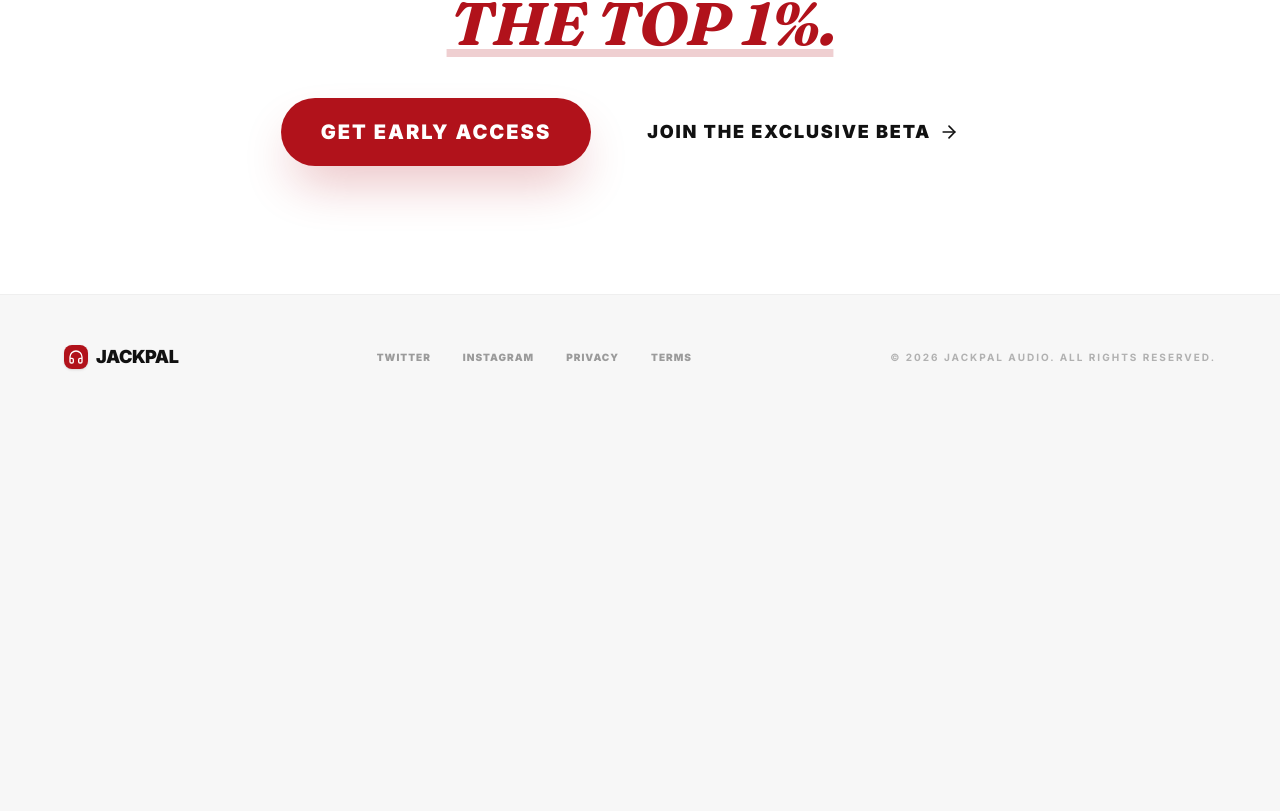
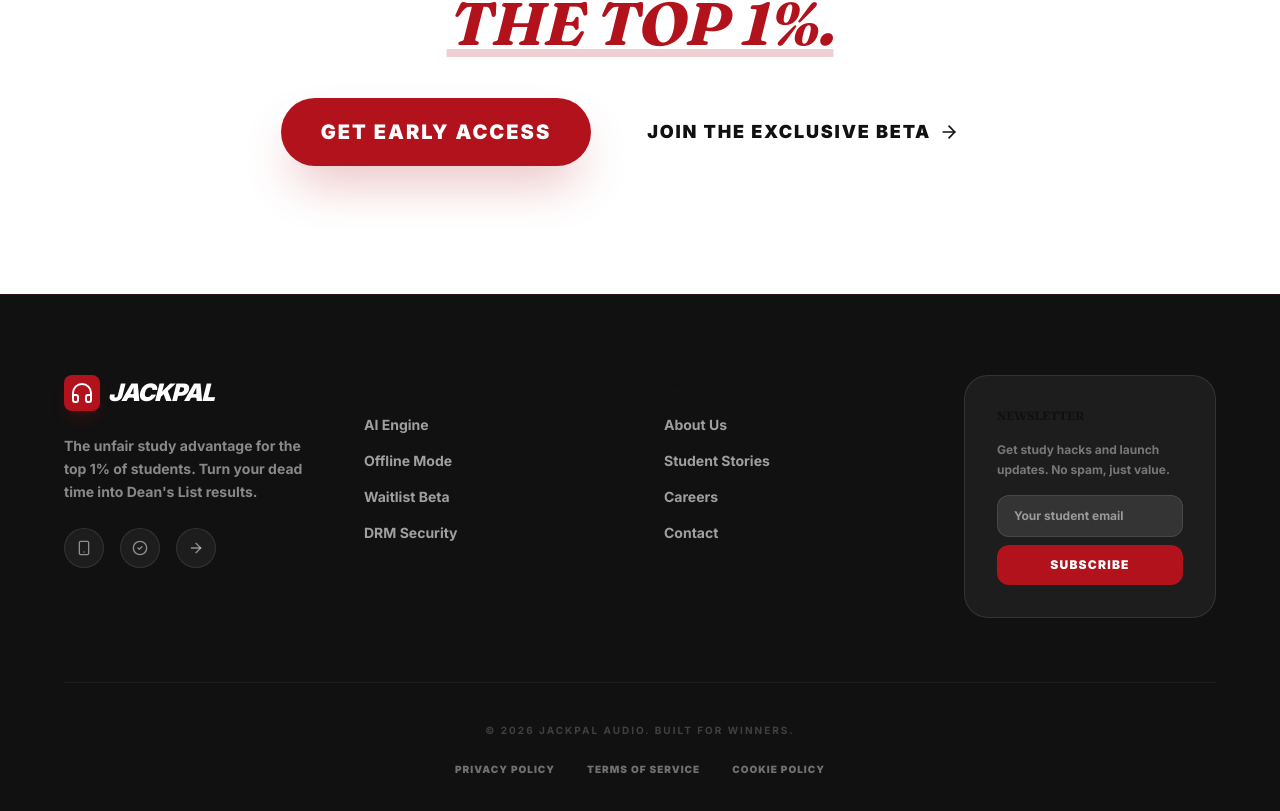
Before and after one commit to Anasabubakar/JackPal, a Next.js app: page / in a window 1280 px wide. Shown: the part 5826-6637 px from the top of the page. Before the commit the page ends 6245 px from the top, so only its background shows below. Built offline with nearby package versions, Linux system fonts and the light colour scheme.

Commit message:
feat: complete footer rehaul with modern grid and newsletter section

```diff
--- a/src/app/page.tsx
+++ b/src/app/page.tsx
@@ -540,24 +540,84 @@ export default function Home() {
       </main>
 
       {/* Footer */}
-      <footer className="border-t border-[#EFEFEF] bg-[#F7F7F7] py-12">
+      <footer className="bg-[#111111] text-white pt-20 pb-10 border-t border-[#B1121B]/20">
         <div className="section-container">
-          <div className="flex flex-col md:flex-row justify-between items-center gap-8">
-            <div className="flex items-center gap-2">
-              <div className="bg-[#B1121B] p-1 rounded-lg shadow-sm">
-                <Headphones className="h-4 w-4 text-white" />
+          <div className="grid grid-cols-1 md:grid-cols-4 gap-12 mb-16">
+            {/* Brand Column */}
+            <div className="col-span-1 md:col-span-1 space-y-6">
+              <div className="flex items-center gap-2">
+                <div className="bg-[#B1121B] p-1.5 rounded-lg shadow-lg shadow-[#B1121B]/20">
+                  <Headphones className="h-6 w-6 text-white" />
+                </div>
+                <span className="text-2xl font-black tracking-tighter uppercase italic">JackPal</span>
               </div>
-              <span className="text-lg font-black tracking-tight uppercase">JackPal</span>
+              <p className="text-white/50 text-sm font-bold leading-relaxed">
+                The unfair study advantage for the top 1% of students. Turn your dead time into Dean's List results.
+              </p>
+              <div className="flex gap-4">
+                <a href="#" className="h-10 w-10 bg-white/5 border border-white/10 rounded-full flex items-center justify-center hover:bg-[#B1121B] hover:border-[#B1121B] transition-all group">
+                  <span className="sr-only">Twitter</span>
+                  <Smartphone className="h-4 w-4 text-white/50 group-hover:text-white" />
+                </a>
+                <a href="#" className="h-10 w-10 bg-white/5 border border-white/10 rounded-full flex items-center justify-center hover:bg-[#B1121B] hover:border-[#B1121B] transition-all group">
+                  <span className="sr-only">Instagram</span>
+                  <CheckCircle2 className="h-4 w-4 text-white/50 group-hover:text-white" />
+                </a>
+                <a href="#" className="h-10 w-10 bg-white/5 border border-white/10 rounded-full flex items-center justify-center hover:bg-[#B1121B] hover:border-[#B1121B] transition-all group">
+                  <span className="sr-only">LinkedIn</span>
+                  <ArrowRight className="h-4 w-4 text-white/50 group-hover:text-white" />
+                </a>
+              </div>
             </div>
-            <div className="flex gap-8 text-[10px] font-black uppercase tracking-widest text-[#111111]/40">
-              <a href="#" className="hover:text-[#B1121B] transition-colors">Twitter</a>
-              <a href="#" className="hover:text-[#B1121B] transition-colors">Instagram</a>
-              <a href="#" className="hover:text-[#B1121B] transition-colors">Privacy</a>
-              <a href="#" className="hover:text-[#B1121B] transition-colors">Terms</a>
+
+            {/* Links Columns */}
+            <div>
+              <h4 className="text-xs font-black uppercase tracking-[0.2em] text-[#B1121B] mb-6">Product</h4>
+              <ul className="space-y-4 text-sm font-bold text-white/60">
+                <li><a href="#features" className="hover:text-white transition-colors">AI Engine</a></li>
+                <li><a href="#pricing" className="hover:text-white transition-colors">Offline Mode</a></li>
+                <li><a href="#" className="hover:text-white transition-colors">Waitlist Beta</a></li>
+                <li><a href="#" className="hover:text-white transition-colors">DRM Security</a></li>
+              </ul>
             </div>
-            <p className="text-[10px] font-bold text-[#111111]/30 uppercase tracking-[0.2em]">
-              &copy; 2026 JackPal Audio. All rights reserved.
+
+            <div>
+              <h4 className="text-xs font-black uppercase tracking-[0.2em] text-[#B1121B] mb-6">Company</h4>
+              <ul className="space-y-4 text-sm font-bold text-white/60">
+                <li><a href="#" className="hover:text-white transition-colors">About Us</a></li>
+                <li><a href="#" className="hover:text-white transition-colors">Student Stories</a></li>
+                <li><a href="#" className="hover:text-white transition-colors">Careers</a></li>
+                <li><a href="#" className="hover:text-white transition-colors">Contact</a></li>
+              </ul>
+            </div>
+
+            <div className="bg-white/5 p-8 rounded-3xl border border-white/10 space-y-4">
+              <h4 className="text-xs font-black uppercase tracking-[0.2em] text-[#B1121B]">Newsletter</h4>
+              <p className="text-xs font-bold text-white/40 leading-relaxed">
+                Get study hacks and launch updates. No spam, just value.
+              </p>
+              <div className="flex flex-col gap-2">
+                <input
+                  type="email"
+                  placeholder="Your student email"
+                  className="bg-white/10 border border-white/10 rounded-xl px-4 py-3 text-xs font-bold focus:outline-none focus:border-[#B1121B] transition-colors"
+                />
+                <button className="bg-[#B1121B] text-white py-3 rounded-xl text-xs font-black uppercase tracking-widest hover:bg-[#E10600] transition-colors">
+                  Subscribe
+                </button>
+              </div>
+            </div>
+          </div>
+
+          <div className="pt-10 border-t border-white/5 flex flex-col md:row justify-between items-center gap-6">
+            <p className="text-[10px] font-bold text-white/20 uppercase tracking-[0.2em]">
+              &copy; 2026 JackPal Audio. Built for Winners.
             </p>
+            <div className="flex gap-8 text-[10px] font-black uppercase tracking-widest text-white/40">
+              <a href="#" className="hover:text-[#B1121B] transition-colors">Privacy Policy</a>
+              <a href="#" className="hover:text-[#B1121B] transition-colors">Terms of Service</a>
+              <a href="#" className="hover:text-[#B1121B] transition-colors">Cookie Policy</a>
+            </div>
           </div>
         </div>
       </footer>
```
